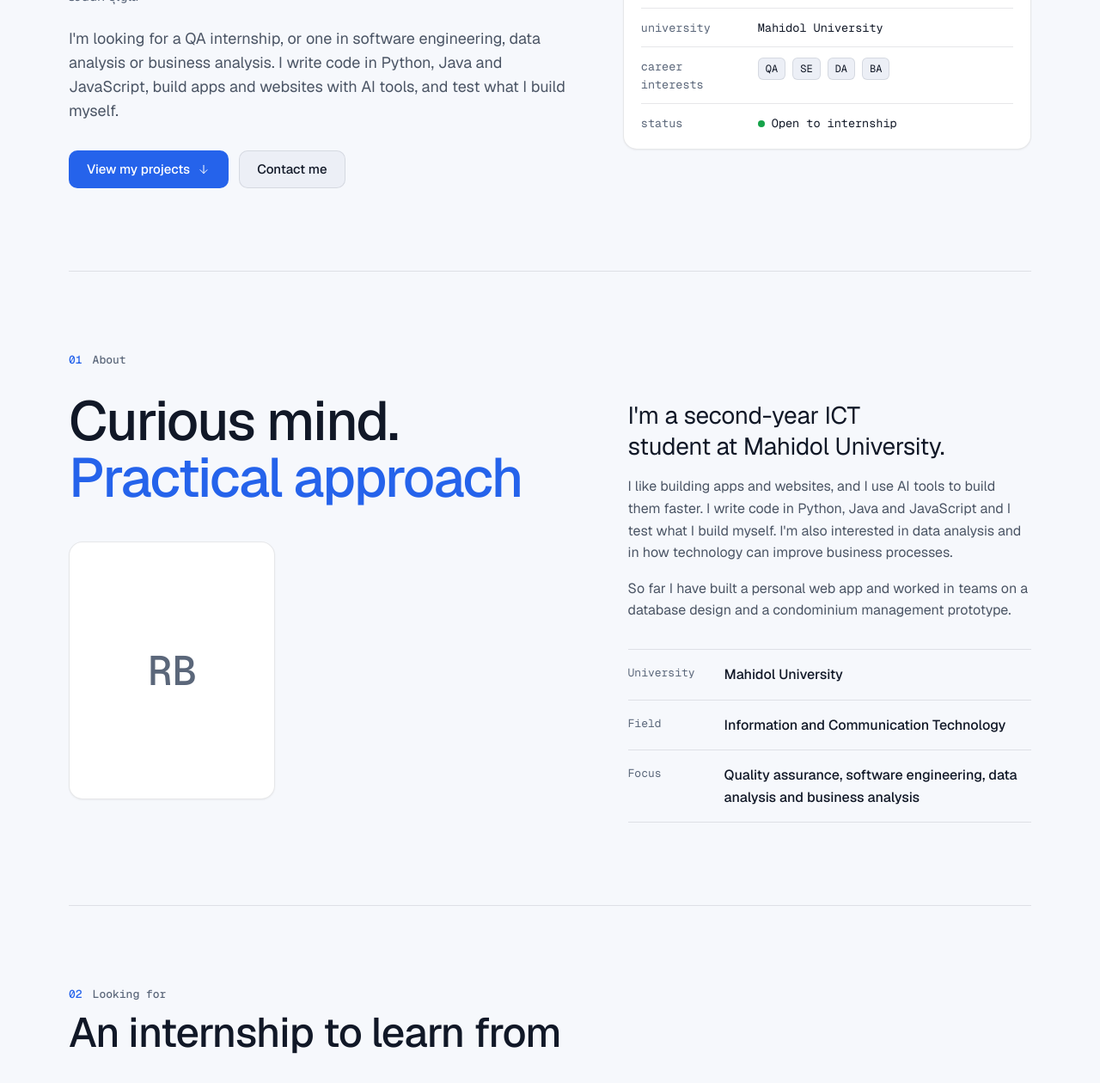
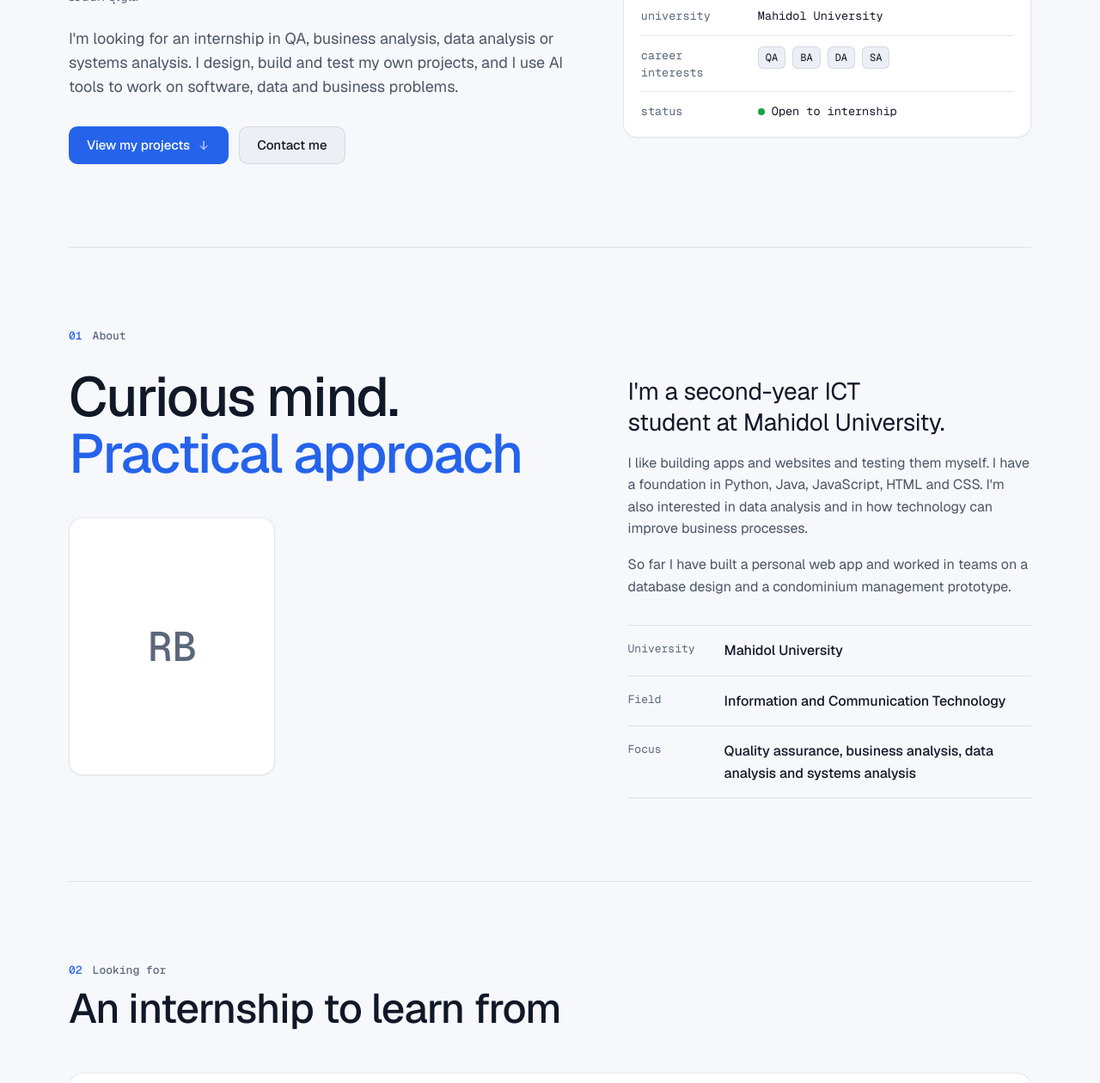
Before and after one commit to rawinan-txt/Rawinan-portfolio2, a plain HTML site: page index.html in a window 1280 px wide. Shown: the part 362-1622 px from the top of the page at 86% size. Drawn offline with nearby package versions, Linux system fonts and the light colour scheme.

Commit message:
Refocus portfolio on QA, BA, DA and SA
Update hero, about, looking-for and career tags to match the CV.
Replace SE and PM with DA and SA, tighten the copy, and add
.nojekyll so GitHub Pages serves files as-is.

Co-Authored-By: Claude Haiku 5.5 <noreply@anthropic.com>
Claude-Session: https://claude.ai/code/session_01R5XTQ6dEnawmUeXQMtDWhK

```diff
--- a/index.html
+++ b/index.html
@@ -3,7 +3,7 @@
 <head>
 <meta charset="utf-8">
 <meta name="viewport" content="width=device-width,initial-scale=1,viewport-fit=cover">
-<meta name="description" content="Portfolio of Rawinan Bunsai, an ICT student at Mahidol University looking for a QA internship, or one in software engineering, data analysis or business analysis.">
+<meta name="description" content="Portfolio of Rawinan Bunsai, an ICT student at Mahidol University looking for an internship in QA, business analysis, data analysis or systems analysis.">
 
 <title>Rawinan Bunsai Portfolio</title>
 <link rel="preconnect" href="https://fonts.googleapis.com">
@@ -41,7 +41,7 @@
       <div class="eyebrow rise">Mahidol University</div>
       <h1 class="rise d1">Rawinan Bunsai<span>Second-year ICT student</span></h1>
       <p class="thai rise d1">รวินันท์ บุญใส่</p>
-      <p class="lead rise d2">I'm looking for a QA internship, or one in software engineering, data analysis or business analysis. I write code in Python, Java and JavaScript, build apps and websites with AI tools, and test what I build myself.</p>
+      <p class="lead rise d2">I'm looking for an internship in QA, business analysis, data analysis or systems analysis. I design, build and test my own projects, and I use AI tools to work on software, data and business problems.</p>
       <div class="cta rise d3">
         <a class="btn primary" href="#projects" data-nav>View my projects <svg viewBox="0 0 24 24"><path d="M12 5v14M6 13l6 6 6-6"/></svg></a>
         <a class="btn ghost" href="#contact" data-nav>Contact me</a>
@@ -53,7 +53,7 @@
         <div class="row"><dt>name</dt><dd>Rawinan Bunsai</dd></div>
         <div class="row"><dt>field</dt><dd>Information and Communication Technology</dd></div>
         <div class="row"><dt>university</dt><dd>Mahidol University</dd></div>
-        <div class="row"><dt>career interests</dt><dd><span class="tags"><span class="tag" title="Quality Assurance">QA</span><span class="tag" title="Software Engineering">SE</span><span class="tag" title="Data Analyst">DA</span><span class="tag" title="Business Analyst">BA</span></span></dd></div>
+        <div class="row"><dt>career interests</dt><dd><span class="tags"><span class="tag" title="Quality Assurance">QA</span><span class="tag" title="Business Analyst">BA</span><span class="tag" title="Data Analyst">DA</span><span class="tag" title="Systems Analyst">SA</span></span></dd></div>
         <div class="row"><dt>status</dt><dd><span class="dot"></span>Open to internship</dd></div>
       </dl>
     </div></div>
@@ -68,12 +68,12 @@
       </div>
       <div class="a-right">
         <p class="a-intro">I'm a second-year ICT student at Mahidol University.</p>
-        <p>I like building apps and websites, and I use AI tools to build them faster. I write code in Python, Java and JavaScript and I test what I build myself. I'm also interested in data analysis and in how technology can improve business processes.</p>
+        <p>I like building apps and websites and testing them myself. I have a foundation in Python, Java, JavaScript, HTML and CSS. I'm also interested in data analysis and in how technology can improve business processes.</p>
         <p>So far I have built a personal web app and worked in teams on a database design and a condominium management prototype.</p>
       <dl class="summary">
         <div><dt>University</dt><dd>Mahidol University</dd></div>
         <div><dt>Field</dt><dd>Information and Communication Technology</dd></div>
-        <div><dt>Focus</dt><dd>Quality assurance, software engineering, data analysis and business analysis</dd></div>
+        <div><dt>Focus</dt><dd>Quality assurance, business analysis, data analysis and systems analysis</dd></div>
       </dl>
       </div>
     </div>
@@ -87,9 +87,9 @@
         <div class="tech-label">Areas of interest</div>
         <ul class="areas">
           <li><b>QA</b><span>Quality Assurance</span></li>
-          <li><b>SE</b><span>Software Engineering</span></li>
+          <li><b>BA</b><span>Business Analyst</span></li>
           <li><b>DA</b><span>Data Analyst</span></li>
-          <li><b>BA</b><span>Business Analyst</span></li>
+          <li><b>SA</b><span>Systems Analyst</span></li>
         </ul>
         <p class="areas-note">QA is my first choice.</p>
       </div>
--- a/js/data.js
+++ b/js/data.js
@@ -10,7 +10,7 @@ var SKILLS = [
   {t:"Web Development", tags:["HTML","CSS","JavaScript"]},
   {t:"Database", tags:["MySQL","ER / EER Modelling","Relational Database Design"]},
   {t:"Analysis & Documentation", tags:["Business Process Analysis","Business Rules","Technical Documentation","Applied Statistics"]},
-  {t:"Tools", tags:["Git","GitHub","VS Code","Figma","AI coding tools"]}
+  {t:"Tools", tags:["Git","GitHub","VS Code","Figma","AI tools"]}
 ];
 
 var REPO_BASE = "https://github.com/rawinan-txt/";
```
Also changed, not shown: 1 other file.
